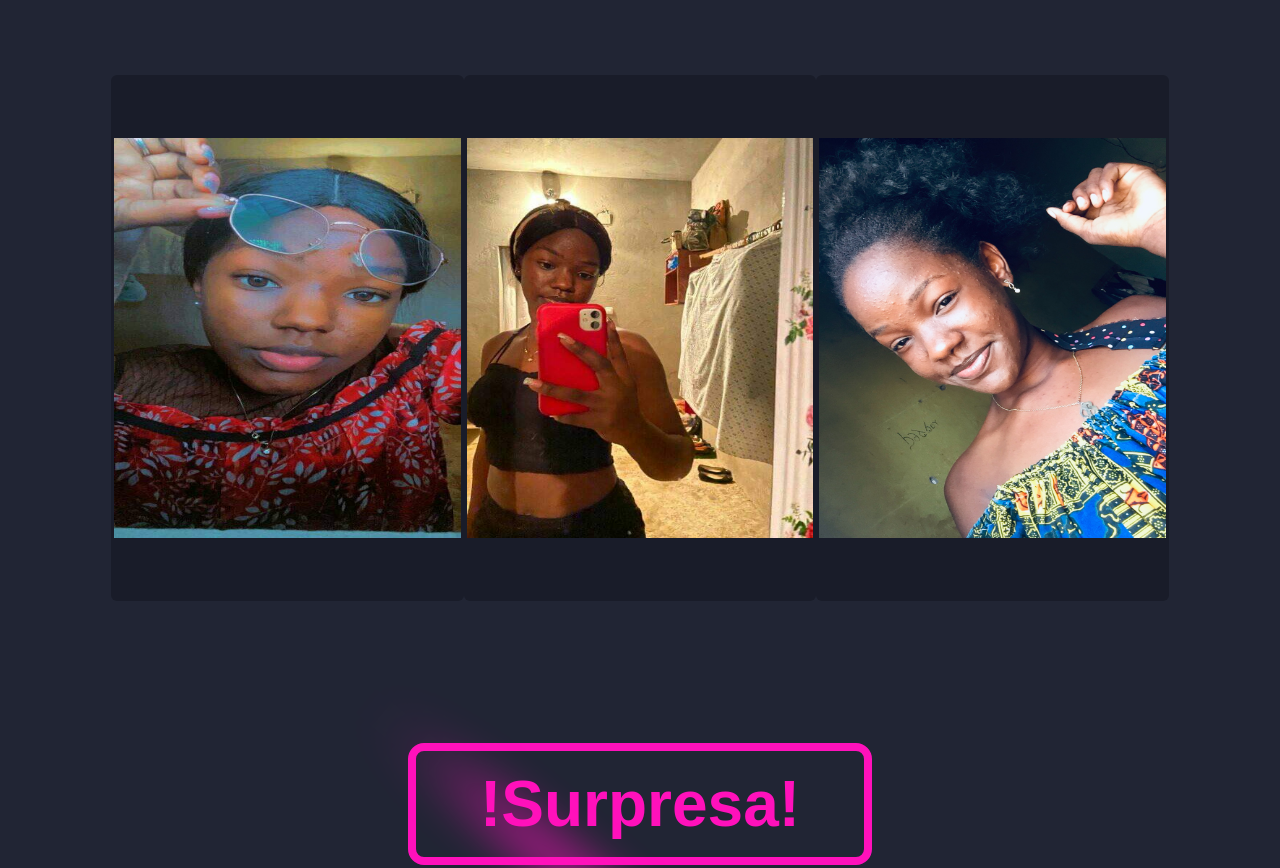
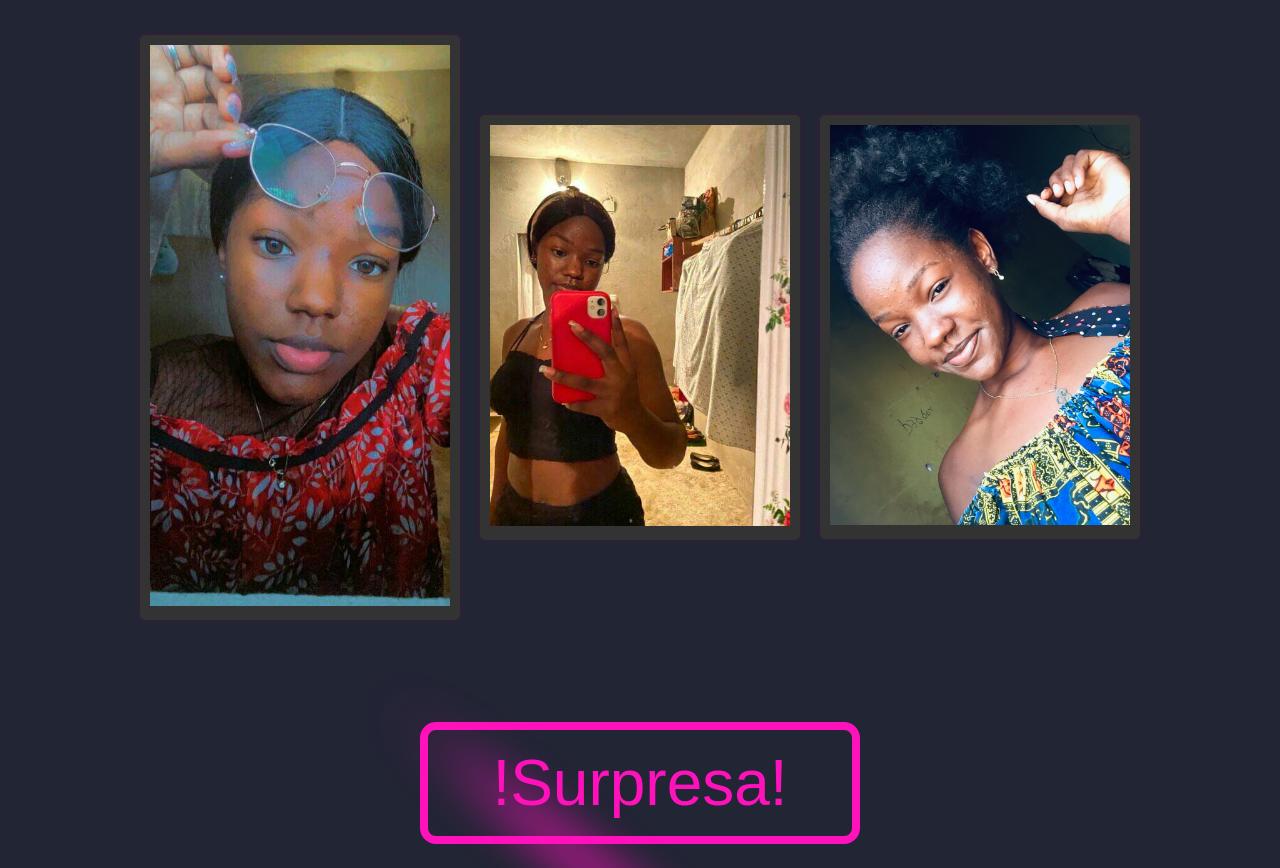
Before and after one commit to Emerson-Gaspar/eugenia, a plain HTML site: page index.html in a window 1280 px wide. Shown: the part 800-1668 px from the top of the page. Drawn offline with Linux system fonts and the light colour scheme; files whose address does not match are found by name.

Commit message:
Update style.css

```diff
--- a/style.css
+++ b/style.css
@@ -59,84 +59,29 @@ body {
   }
 
   .card {
-    width: var(--card-width);
-    height: var(--card-height);
-    background: #191c29;
-    position: relative;
-    padding: 3px;
-    border-radius: 6px;
-    justify-content: center;
-    align-items: center;
-    text-align: center;
-    display: flex;
-    font-size: 1.5em;
-    color: rgb(88 199 250/0%);
-    cursor: pointer;
-    font-family: cursive;
-  }
+      width: 300px;
+      margin: 10px;
+      background-color: #333;
+      padding: 10px;
+      text-align: center;
+      box-shadow: 0 0 5px rgba(151, 3, 90, 0.3);
+      border-radius: 5px;
+    }
 
-  .card:hover{
-    color: rgb(88 199 250/100%);
-    transition: color 1s;
-  }
 
-  .card:hover::before, .card:hover:after{
-    animation: none;
-    opacity: 0;
-  }
 
-  .card::before{
-    content: "";
-    width: 104%;
-    height: 102%;
-    border-radius: 8px;
-    background-image: linear-gradient(var(--rotate),#5ddcff, #3c67e3 43%, 4e00c2);
-    position: absolute;
-    z-index: -1;
-    top: -1%;
-    left: -2%;
-    animation: spin 2.5s linear infinite;
-  }
-
-  .card::after{
-    position: absolute;
-    content: "";
-    top: calc(var(--card-height)/6);
-    left: 0;
-    right: 0;
-    z-index: -1;
-    height: 100%;
-    width: 100%;
-    margin: 0 auto;
-    transform: scale (0.8);
-    filter: blur(calc(var(--card-height)/6));
-    background-image: linear-gradient(var(--rotate)#5ddcff, #3c67e3 43%, 4e00c2);
-    opacity: 1;
-    transition: opacity .5s;
-    animation: spin 2.5s linear infinite;
-
-  }
-
-  @keyframes spin{
-    0%{
-      --rotate:0deg;
-    }
-    100%{
-      --rotate:360deg;
-    }
-    }
 
     a{
       color: #212534;
       text-decoration: none;
       font-family: sans-serif;
-      font-weight: bold;
       margin-top: 2rem;
     }
 
   img {
-    width: 400px;
-    height: 400px;
+    width: 300px;
+    height:100%;
+    align-items: center;
   }
   .quote-container {
     display: flex;
@@ -198,7 +143,7 @@ body {
 
   p{
     font-size: 20px;
-    padding: 30px;
+    padding: 5px;
     color: rgb(211, 208, 230);
   }
 
```
